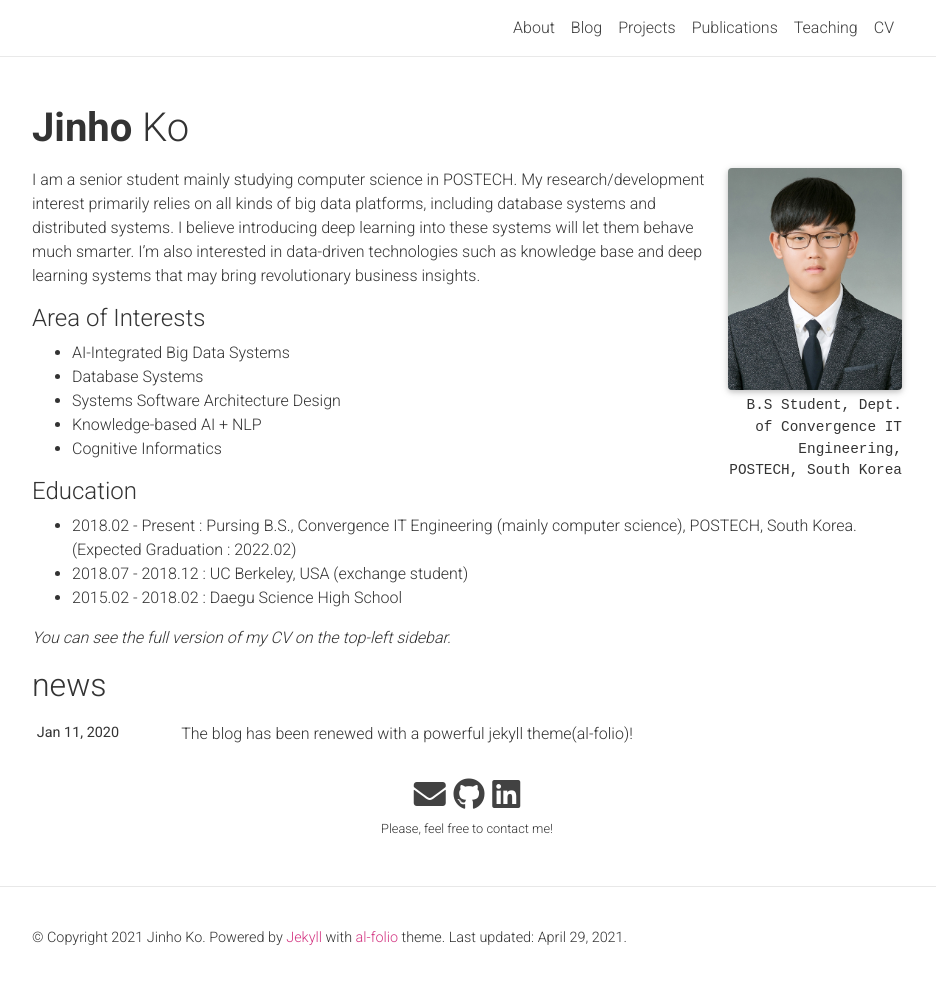
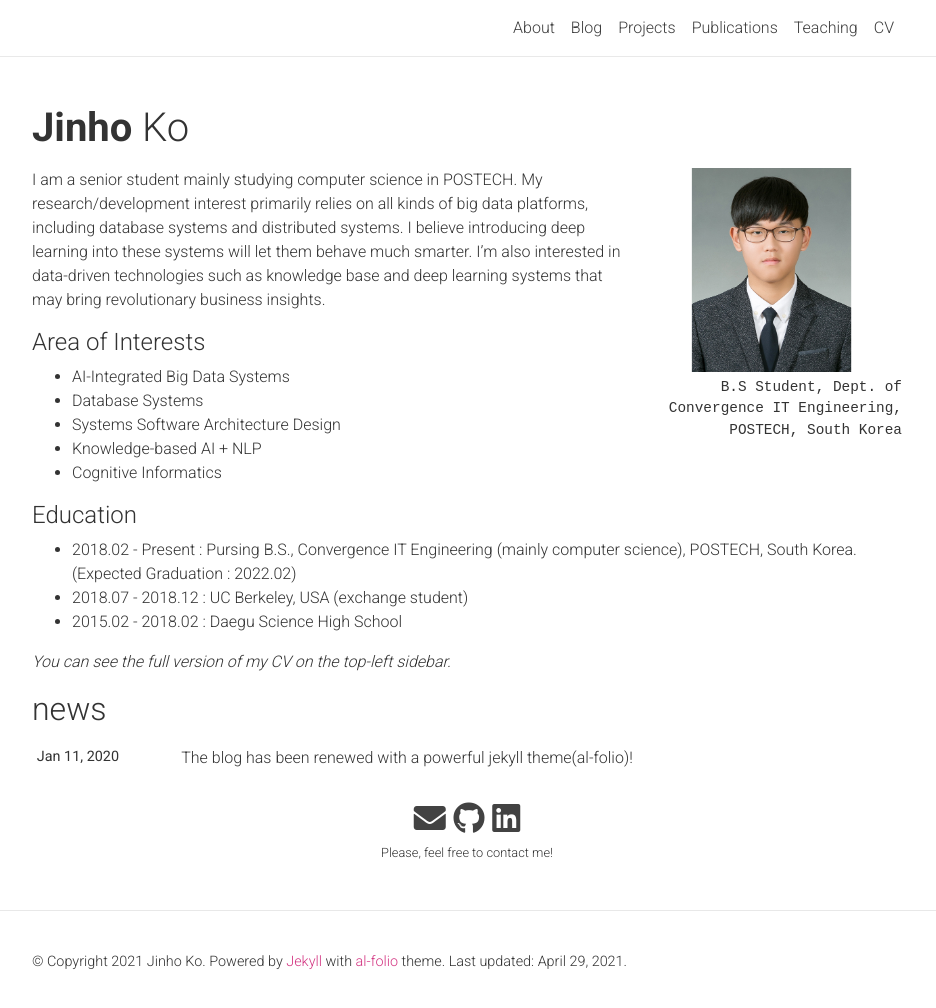
Before and after one commit to dgggit/dgggit.github.com, a Jekyll site: the page built from _pages/about.md, in a window 1280 px wide and 1013 px high. Shown: the top 1008 px of the window, without its empty margins (173-1109 px from the left). Built offline with Jekyll 4.4.1, drawn with Linux system fonts in a browser that asks for light colours; nearby versions of some CDN libraries; a style sheet for code colours, icons or effects is not loaded.

Commit message:
change picture

```diff
--- a/_layouts/about.html
+++ b/_layouts/about.html
@@ -15,7 +15,7 @@ layout: default
     {% if page.profile %}
     <div class="profile float-{% if page.profile.align == 'left' %}left{% else %}right{% endif %}">
       {% if page.profile.image %}
-        <img class="img-fluid z-depth-1 rounded" src="{{ page.profile.image | prepend: '/assets/img/' | relative_url }}">
+        <img class="img-fluid z-depth-0 rounded" src="{{ page.profile.image | prepend: '/assets/img/' | relative_url }}">
       {% endif %}
       {% if page.profile.address %}
         <div class="address">
--- a/_pages/about.md
+++ b/_pages/about.md
@@ -5,7 +5,7 @@ permalink: /
 
 profile:
   align: right
-  image: profile.jpg
+  image: profile-wide.jpg
   address: B.S Student, Dept. of Convergence IT Engineering, POSTECH, South Korea
 
 news: true  # includes a list of news items
--- a/_sass/_base.scss
+++ b/_sass/_base.scss
@@ -57,7 +57,7 @@ a, table.table a {
 
 @media (min-width: 576px) {
   .profile {
-    width: 20%;
+    width: 30%;
     .address {
       p { display: block;  }
     }
```
Also changed, not shown: assets/img/profile-wide.jpg (added), assets/img/profile-wide.png (deleted), assets/img/projects-screenshot.png (deleted), assets/img/publications-screenshot.png (deleted).
